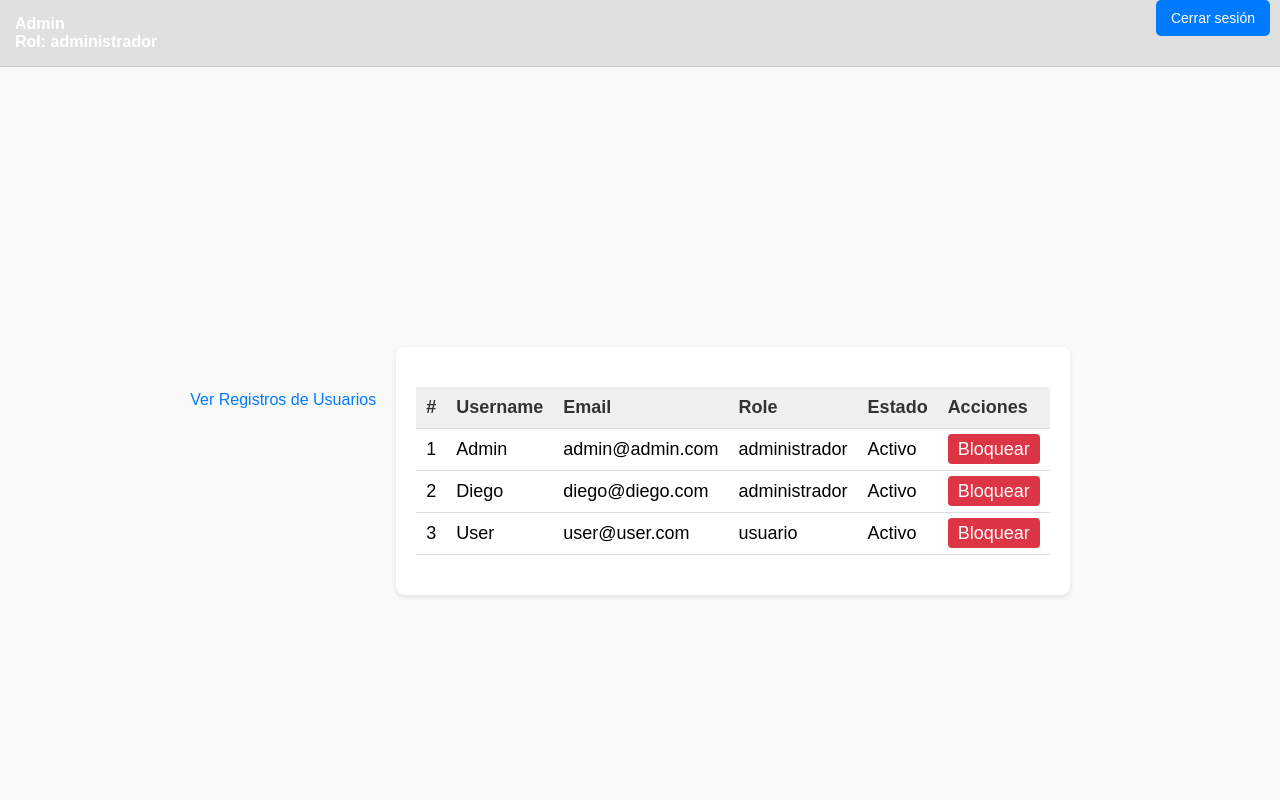
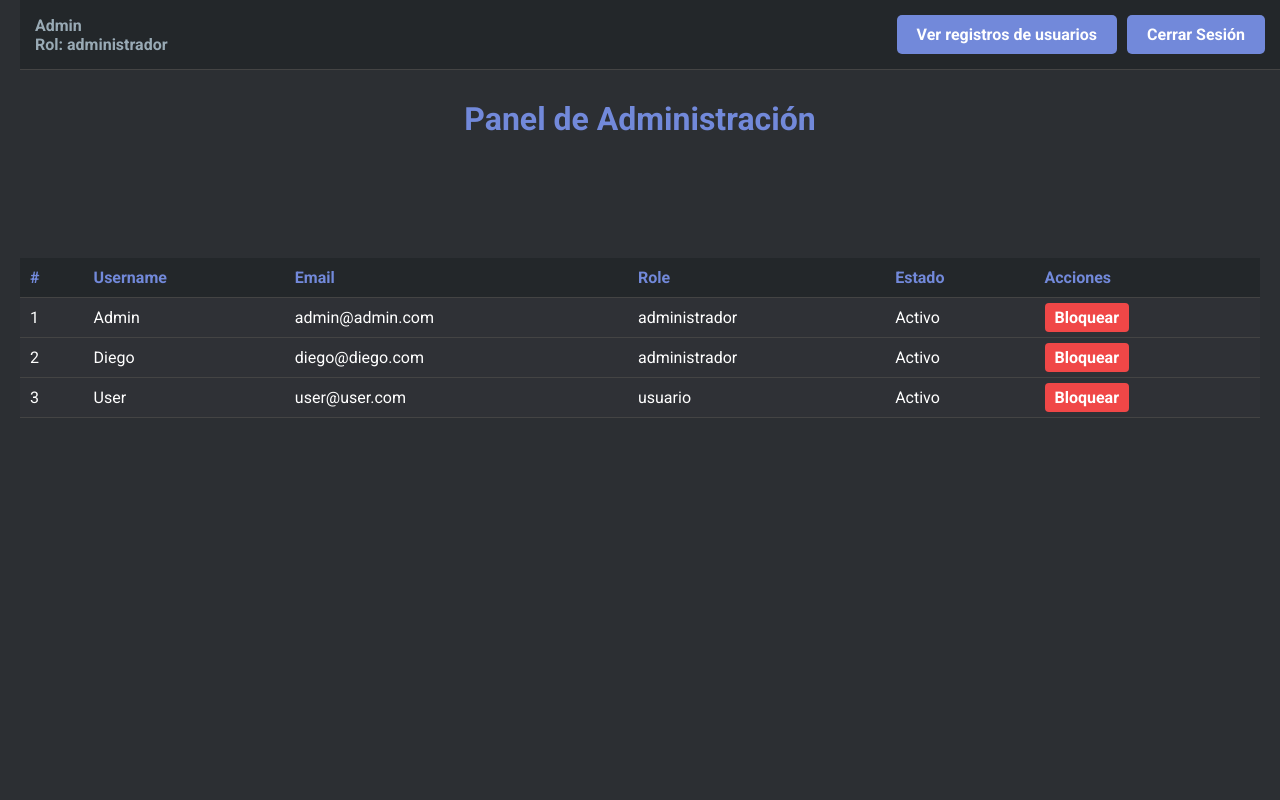
Before and after one commit to Diego-A-Cabrera/PDS, a PHP site: page /admin_dashboard.php in a window 1280 px wide. Run offline with PHP 8.4, Linux system fonts and the light colour scheme; a user stored in the database is signed in; data comes from the database, SQL or seed files in the repository; both versions use the stored data as it was after the commit.

Commit message:
Add files via upload

```diff
--- a/admin_dashboard.php
+++ b/admin_dashboard.php
@@ -34,7 +34,6 @@ if (isset($_GET['toggle_active']) && isset($_GET['id'])) {
     exit();
 }
 
-
 // Obtener todos los usuarios
 $stmt = $pdo->query("SELECT id, username, email, is_active, role FROM users");
 $users = $stmt->fetchAll(PDO::FETCH_ASSOC);
@@ -43,106 +42,145 @@ $users = $stmt->fetchAll(PDO::FETCH_ASSOC);
 <!DOCTYPE html>
 <html lang="es">
 
-<!-- admin_dashboard.php -->
-<a href="log.php">Ver Registros de Usuarios</a>
-
 <head>
     <meta charset="UTF-8">
     <meta name="viewport" content="width=device-width, initial-scale=1.0">
     <title>Dashboard Administrador</title>
-    <link rel="stylesheet" href="styles.css">
+    <link href="https://fonts.googleapis.com/css?family=Roboto:400,700&display=swap" rel="stylesheet">
+
     <style>
+        body {
+            font-family: 'Roboto', sans-serif;
+            background-color: #2c2f33; /* Fondo oscuro */
+            color: #ffffff; /* Texto blanco */
+            margin: 0;
+            padding: 20px;
+        }
+
         .header {
-            background-color: #f0f0f0;
+            background-color: #23272a; /* Franja oscura */
             padding: 15px;
             display: flex;
             justify-content: space-between;
             align-items: center;
+            position: fixed;
+            top: 0;
+            width: 100%;
+            z-index: 10;
+            border-bottom: 1px solid #444;
+            box-sizing: border-box;
+        }
+
+        h1 {
+            text-align: center;
+            color: #7289da; /* Azul moderno */
+            margin-top: 80px;
+        }
+
+        .buttons {
+            display: flex;
+            gap: 10px;
+            margin-right: 20px;
+        }
+
+        .buttons a {
+            display: inline-block;
+            padding: 10px 20px;
+            background-color: #7289da; /* Botón azul moderno */
+            color: #ffffff;
+            text-decoration: none;
+            border-radius: 5px;
+            font-weight: bold;
+            transition: background-color 0.3s;
+        }
+
+        .buttons a:hover {
+            background-color: #5865f2; /* Azul más claro al pasar el ratón */
+        }
+
+        .container {
+            max-width: 1200px;
+            margin: 0 auto;
         }
 
         .user-info {
             font-size: 16px;
             font-weight: bold;
-        }
-
-        .logout {
-            font-size: 14px;
+            color: #99aab5; /* Texto gris claro */
         }
 
         .table-container {
-            margin-top: 20px;
+            margin-top: 120px; /* Aumentar el margen para evitar que la tabla quede tapada por el header */
         }
 
         table {
             width: 100%;
             border-collapse: collapse;
+            background-color: #2f3136; /* Fondo oscuro para la tabla */
+            color: #ffffff; /* Texto blanco */
         }
 
-        th,
-        td {
+        th, td {
             padding: 10px;
             text-align: left;
-            border-bottom: 1px solid #ddd;
+            border-bottom: 1px solid #444; /* Borde gris oscuro */
         }
 
         th {
-            background-color: #f0f0f0;
+            background-color: #23272a; /* Fondo oscuro para encabezados */
+            color: #7289da; /* Texto azul para encabezados */
         }
 
         tr:hover {
-            background-color: #f5f5f5;
+            background-color: #3a3f44; /* Fondo más claro al pasar el ratón */
         }
 
         .activate-btn {
             padding: 5px 10px;
             color: #fff;
-            background-color: #28a745;
+            background-color: #43b581; /* Verde activado */
             text-decoration: none;
             border-radius: 4px;
+            font-weight: bold;
+            transition: background-color 0.3s;
         }
 
         .deactivate-btn {
             padding: 5px 10px;
             color: #fff;
-            background-color: #dc3545;
+            background-color: #f04747; /* Rojo desactivado */
             text-decoration: none;
             border-radius: 4px;
+            font-weight: bold;
+            transition: background-color 0.3s;
+        }
+
+        .activate-btn:hover {
+            background-color: #34a556; /* Verde más claro al pasar el ratón */
+        }
+
+        .deactivate-btn:hover {
+            background-color: #d32e2e; /* Rojo más claro al pasar el ratón */
         }
     </style>
 </head>
 
 <body>
 
-
     <header class="header">
         <div class="user-info">
             <?php echo htmlspecialchars($_SESSION['username']); ?><br>
             Rol: <?php echo htmlspecialchars($_SESSION['role']); ?>
         </div>
-        <div class="logout">
-            <a href="logout.php" class="logout-btn">Cerrar sesión</a>
+        <div class="buttons">
+            <!-- Botón de ver registros de usuarios -->
+            <a href="log.php">Ver registros de usuarios</a>
+            <!-- Botón de cerrar sesión -->
+            <a href="logout.php">Cerrar Sesión</a>
         </div>
     </header>
 
-    <style>
-        .header {
-            width: 100%;
-            background-color: #e0e0e0;
-            /* Gris claro */
-            padding: 15px;
-            display: flex;
-            justify-content: space-between;
-            align-items: center;
-            box-sizing: border-box;
-            border-bottom: 1px solid #ccc;
-            position: fixed;
-            z-index: 10;
-            top: 0;
-            left: 0;
-        }
-
-        .table-container {}
-    </style>
+    <h1>Panel de Administración</h1>
 
     <div class="table-container">
         <table>
@@ -174,14 +212,7 @@ $users = $stmt->fetchAll(PDO::FETCH_ASSOC);
                 <?php endforeach; ?>
             </tbody>
         </table>
-        <?php
-
-        ?>
-        </table>
     </div>
 </body>
 
-<?php
-?>
-
 </html>
```
Also changed, not shown: dashboard.php (+39 -2 lines), log.php (+91 -4 lines), pds.sql (+64 -1 lines).
